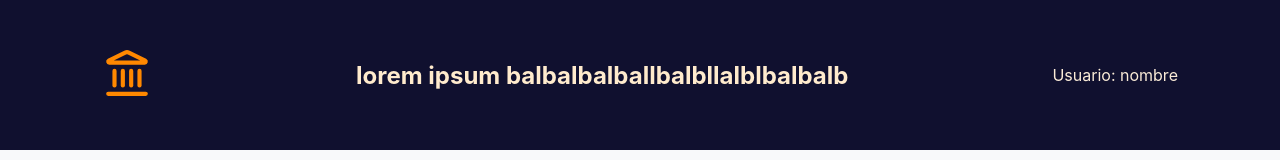
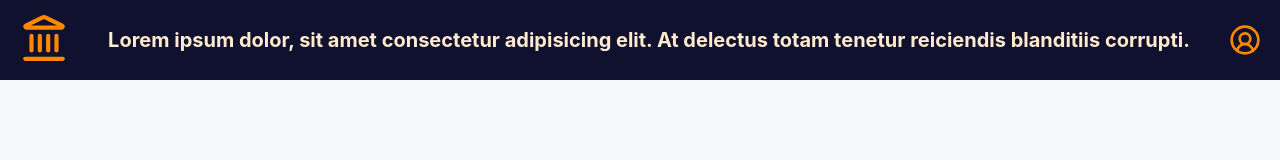
Before and after one commit to PardiniO/Componente_Responsivo_2026, an Angular app: page / in a window 1280 px wide. Shown: the top 160 px of the page. Built offline with nearby package versions, Linux system fonts and the light colour scheme.

Commit message:
Modificaciones en estilos. Añadí el uso del @if en data-usuario

```diff
--- a/src/app/app.component.html
+++ b/src/app/app.component.html
@@ -1,6 +1,6 @@
 <main >
     <app-header></app-header>
-    <app-ejemplo></app-ejemplo>
+    <!-- <app-ejemplo></app-ejemplo> -->
 </main>
 
 <router-outlet />
--- a/src/app/component/encabezado/data-usuario/data-usuario.component.html
+++ b/src/app/component/encabezado/data-usuario/data-usuario.component.html
@@ -1 +1,9 @@
-<p>Usuario: nombre</p>
+<div class="perfil-usuario">
+    <svg
+        (click)="mostrarNombre()"
+        xmlns="http://www.w3.org/2000/svg" width="24" height="24" viewBox="0 0 24 24" fill="none" stroke="currentColor" stroke-width="2" stroke-linecap="round" stroke-linejoin="round" class="lucide lucide-circle-user-round-icon lucide-circle-user-round"><path d="M17.925 20.056a6 6 0 0 0-11.851.001"/><circle cx="12" cy="11" r="4"/><circle cx="12" cy="12" r="10"/></svg>
+
+    @if (mostrar_nombre) {
+        <p>{{ nombre_usuario }}</p>
+    }
+</div>
--- a/src/app/component/encabezado/data-usuario/data-usuario.component.scss
+++ b/src/app/component/encabezado/data-usuario/data-usuario.component.scss
@@ -1,4 +1,20 @@
-p {
-    color: antiquewhite;
+.perfil-usuario {
+    display: flex;
+    flex-direction: column;
+    justify-content: center;
+    align-items: centers;
+    padding: 0;
 
+    svg {
+        color: rgb(255, 136, 0);
+        width: 2rem;
+        height: 2rem;
+    }
+
+    p {
+        color: antiquewhite;
+        font-size: large;
+        margin: 0;
+        font-size: 1rem;
+    }
 }
--- a/src/app/component/encabezado/data-usuario/data-usuario.component.ts
+++ b/src/app/component/encabezado/data-usuario/data-usuario.component.ts
@@ -7,4 +7,10 @@ import { Component, Input } from '@angular/core';
 })
 export class DataUsuarioComponent {
   @Input() nombre_usuario = '';
+
+  mostrar_nombre: boolean = false;
+
+  mostrarNombre() {
+    this.mostrar_nombre = !this.mostrar_nombre;
+  }
 }
--- a/src/app/component/encabezado/header/header.component.scss
+++ b/src/app/component/encabezado/header/header.component.scss
@@ -5,6 +5,5 @@
     align-items: center;
     background-color: rgb(16, 16, 47);
     width: 100%;
-    height: 150px;
-
+    height: 5rem;
 }
--- a/src/app/component/encabezado/header/header.component.ts
+++ b/src/app/component/encabezado/header/header.component.ts
@@ -6,5 +6,5 @@ import { Component } from '@angular/core';
   styleUrl: './header.component.scss'
 })
 export class HeaderComponent {
-  usuario = 'Juancho';
+  usuario = 'José';
 }
--- a/src/app/component/encabezado/leyenda/leyenda.component.html
+++ b/src/app/component/encabezado/leyenda/leyenda.component.html
@@ -1 +1,3 @@
-<h2 class="leyenda">{{ leyenda }}</h2>
+<h2 class="leyenda">
+    Lorem ipsum dolor, sit amet consectetur adipisicing elit. At delectus totam tenetur reiciendis blanditiis corrupti.
+</h2>
--- a/src/app/component/encabezado/leyenda/leyenda.component.scss
+++ b/src/app/component/encabezado/leyenda/leyenda.component.scss
@@ -1,3 +1,8 @@
 .leyenda {
     color: blanchedalmond;
+    display: flex;
+    justify-content: center;
+    align-items: center;
+    font-size: 1.25rem;
+
 }
--- a/src/app/component/encabezado/leyenda/leyenda.component.ts
+++ b/src/app/component/encabezado/leyenda/leyenda.component.ts
@@ -6,5 +6,4 @@ import { Component } from '@angular/core';
   styleUrl: './leyenda.component.scss'
 })
 export class LeyendaComponent {
-  leyenda: string = 'lorem ipsum balbalbalballbalbllalblbalbalb'
 }
--- a/src/app/component/encabezado/logo/logo.component.html
+++ b/src/app/component/encabezado/logo/logo.component.html
@@ -8,4 +8,7 @@
     stroke-linecap="round"
     stroke-linejoin="round"
     class="lucide lucide-landmark-icon lucide-landmark">
-    <path d="M10 18v-7"/><path d="M11.119 2.205a2 2 0 0 1 1.762 0l7.84 3.846A.5.5 0 0 1 20.5 7h-17a.5.5 0 0 1-.22-.949z"/><path d="M14 18v-7"/><path d="M18 18v-7"/><path d="M3 22h18"/><path d="M6 18v-7"/></svg>
+    <path d="M10 18v-7"/><path d="M11.119 2.205a2 2 0 0 1 1.762 0l7.84 3.846A.5.5 0 0 1 20.5 7h-17a.5.5 0 0 1-.22-.949z"/>
+    <path d="M14 18v-7"/><path d="M18 18v-7"/>
+    <path d="M3 22h18"/><path d="M6 18v-7"/>
+</svg>
```
